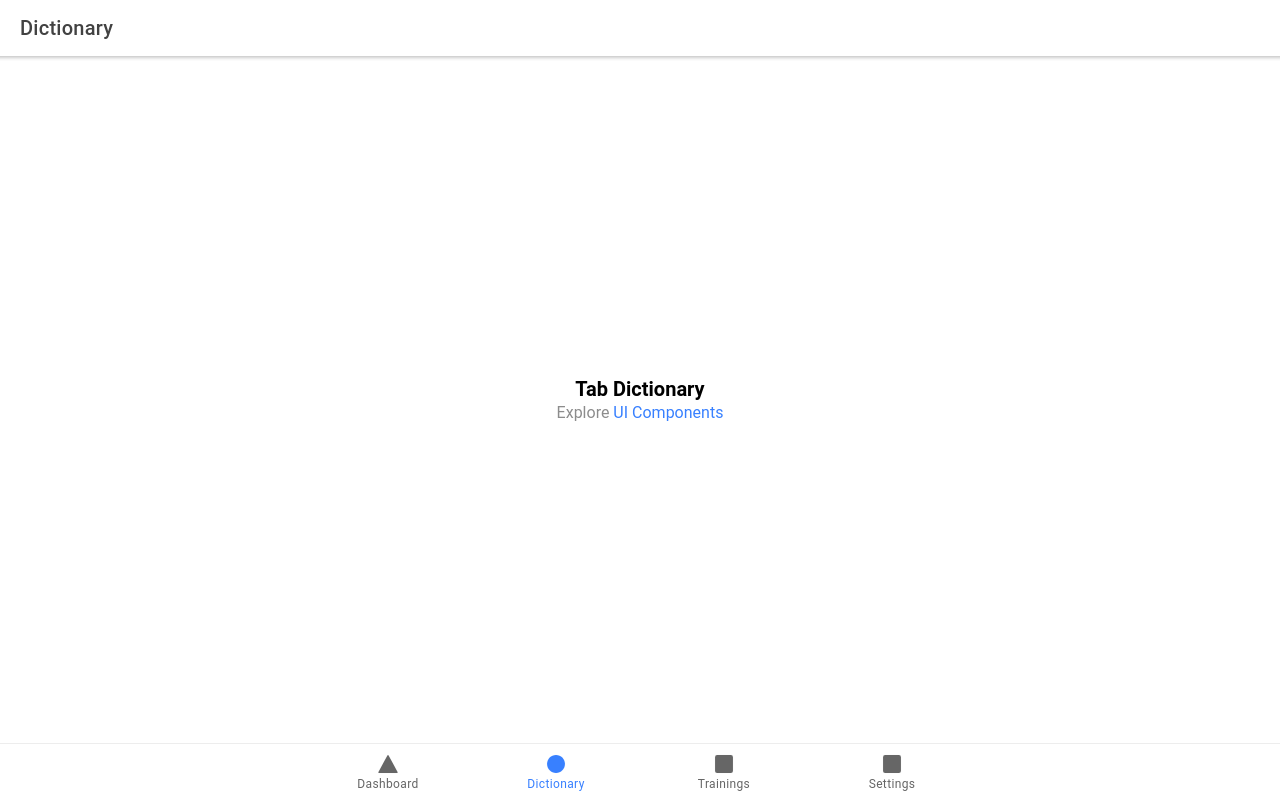
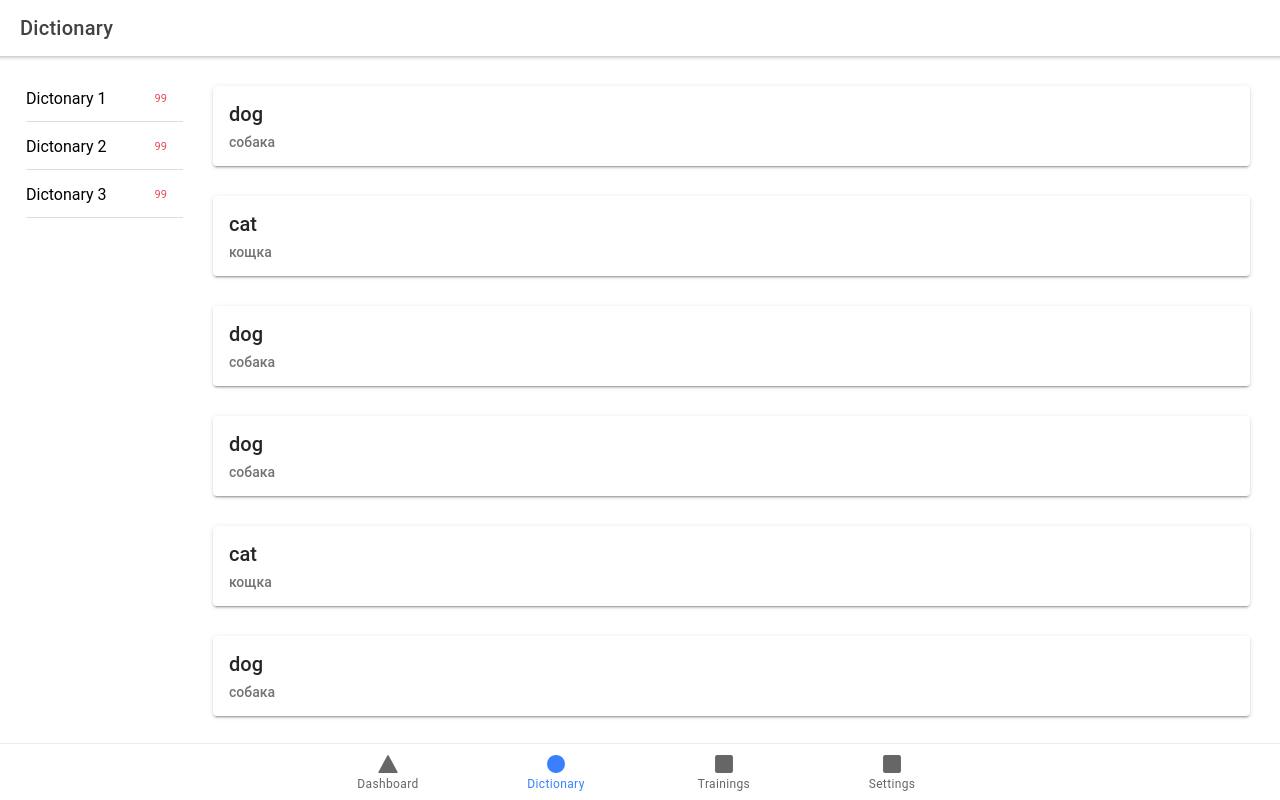
Before and after one commit to ahreenah/INVADE_Client, a React (Create React App) app: page /tabDictionary in a window 1280 px wide. Built offline with nearby package versions, Linux system fonts and the light colour scheme.

Commit message:
work on dict

```diff
--- a/src/pages/TabDashboard.tsx
+++ b/src/pages/TabDashboard.tsx
@@ -1,5 +1,5 @@
 import React from 'react';
-import { IonContent, IonHeader, IonPage, IonTitle, IonToolbar } from '@ionic/react';
+import {IonContent, IonHeader, IonPage, IonTitle, IonToolbar } from '@ionic/react';
 import './TabDashboard.css';
 
 const TabDashboard: React.FC = () => {
--- a/src/pages/TabDictionary.tsx
+++ b/src/pages/TabDictionary.tsx
@@ -1,8 +1,23 @@
 import React from 'react';
-import { IonContent, IonHeader, IonPage, IonTitle, IonToolbar } from '@ionic/react';
-import ExploreContainer from '../components/ExploreContainer';
+import { IonNote, IonList, IonItem, IonLabel, IonGrid, IonRow, IonCol, IonButton, IonContent, IonHeader, IonPage, IonTitle, IonToolbar, IonCardHeader, IonCard, IonCardSubtitle, IonCardTitle} from '@ionic/react';
 import './TabDictionary.css';
 
+let words = [{key:"1",spelling:"dog",translation:"собака"},
+             {key:"2",spelling:"cat",translation:"кощка"},
+             {key:"3",spelling:"dog",translation:"собака"},
+             {key:"4",spelling:"dog",translation:"собака"},
+             {key:"5",spelling:"cat",translation:"кощка"},
+             {key:"6",spelling:"dog",translation:"собака"},
+             {key:"7",spelling:"dog",translation:"собака"},
+             {key:"8",spelling:"cat",translation:"кощка"},
+             {key:"9",spelling:"dog",translation:"собака"},
+             {key:"10",spelling:"dog",translation:"собака"},
+             {key:"11",spelling:"cat",translation:"кощка"},];
+// alert(splitBy)
+let alt=(i:any)=>{alert(i)};
+function t(word:any){
+  console.log(word);
+}
 const TabDictionary: React.FC = () => {
   return (
     <IonPage>
@@ -11,13 +26,57 @@ const TabDictionary: React.FC = () => {
           <IonTitle>Dictionary</IonTitle>
         </IonToolbar>
       </IonHeader>
-      <IonContent>
+      <IonContent id="cid">
         <IonHeader collapse="condense">
           <IonToolbar>
             <IonTitle size="large">Tab Dictionary</IonTitle>
           </IonToolbar>
         </IonHeader>
-        <ExploreContainer name="Tab Dictionary" />
+        <IonGrid>
+          <IonRow>
+            <IonCol size="auto">
+              {/*dictionaries*/}
+              <IonList>
+                <IonItem key="k1">
+                  <IonLabel>Dictonary 1</IonLabel>
+                  <IonNote slot="end" color="danger">99</IonNote>
+                </IonItem>
+                <IonItem key="k2">
+                  <IonLabel>Dictonary 2</IonLabel>
+                  <IonNote slot="end" color="danger">99</IonNote>
+                </IonItem>
+                <IonItem key="k3">
+                  <IonLabel>Dictonary 3</IonLabel>
+                  <IonNote slot="end" color="danger">99</IonNote>
+                </IonItem>
+              </IonList>
+            </IonCol>
+            <IonCol>
+              <IonGrid>
+
+                {words.map(function(i:any){
+                  return (<IonRow>
+                    {
+                      (
+                        <IonCol key={i.key} onClick={()=>t(i)}>
+                          <IonCard>
+                            <IonCardHeader>
+                              <IonCardTitle>{i.spelling}</IonCardTitle>
+                              <IonCardSubtitle>{i.translation}</IonCardSubtitle>
+                            </IonCardHeader>
+                          </IonCard>
+                        </IonCol>)
+                      }
+
+                  </IonRow>)
+                  })
+                }
+
+              </IonGrid>
+              <IonButton color="light" expand="full">Choose Spelling</IonButton>
+            </IonCol>
+          </IonRow>
+        </IonGrid>
       </IonContent>
     </IonPage>
   );
--- a/src/pages/TabSettings.tsx
+++ b/src/pages/TabSettings.tsx
@@ -1,6 +1,5 @@
 import React from 'react';
 import { IonContent, IonHeader, IonPage, IonTitle, IonToolbar } from '@ionic/react';
-import ExploreContainer from '../components/ExploreContainer';
 import './TabSettings.css';
 
 const TabSettings: React.FC = () => {
@@ -17,7 +16,6 @@ const TabSettings: React.FC = () => {
             <IonTitle size="large">Settings</IonTitle>
           </IonToolbar>
         </IonHeader>
-        <ExploreContainer name="Settings" />
       </IonContent>
     </IonPage>
   );
--- a/src/pages/TabTrainings.tsx
+++ b/src/pages/TabTrainings.tsx
@@ -1,5 +1,5 @@
 import React from 'react';
-import { IonContent, IonHeader, IonPage, IonTitle, IonToolbar, IonButton } from '@ionic/react';
+import { IonContent, IonHeader, IonPage, IonTitle, IonToolbar, IonButton, IonGrid, IonRow, IonCol } from '@ionic/react';
 import ExploreContainer from '../components/ExploreContainer';
 
 const TabTrainings: React.FC = () => {
@@ -16,10 +16,24 @@ const TabTrainings: React.FC = () => {
             <IonTitle size="large">Tab 3-1</IonTitle>
           </IonToolbar>
         </IonHeader>
-        <IonButton color="light" expand="full">Spelling</IonButton>
-        <IonButton color="light" expand="full">Choose Spelling</IonButton>
-        <IonButton color="light" expand="full">Choose Translation</IonButton>
-        <IonButton color="light" expand="full">Quick quiz</IonButton>
+        <IonGrid>
+          <IonRow>
+            <IonCol>
+              <IonButton color="light" expand="full">Spelling</IonButton>
+            </IonCol>
+            <IonCol>
+              <IonButton color="light" expand="full">Choose Spelling</IonButton>
+            </IonCol>
+          </IonRow>
+          <IonRow>
+            <IonCol>
+              <IonButton color="light" expand="full">Choose Translation</IonButton>
+            </IonCol>
+            <IonCol>
+              <IonButton color="light" expand="full">Quick quiz</IonButton>
+            </IonCol>
+          </IonRow>
+        </IonGrid>
       </IonContent>
     </IonPage>
   );
```
